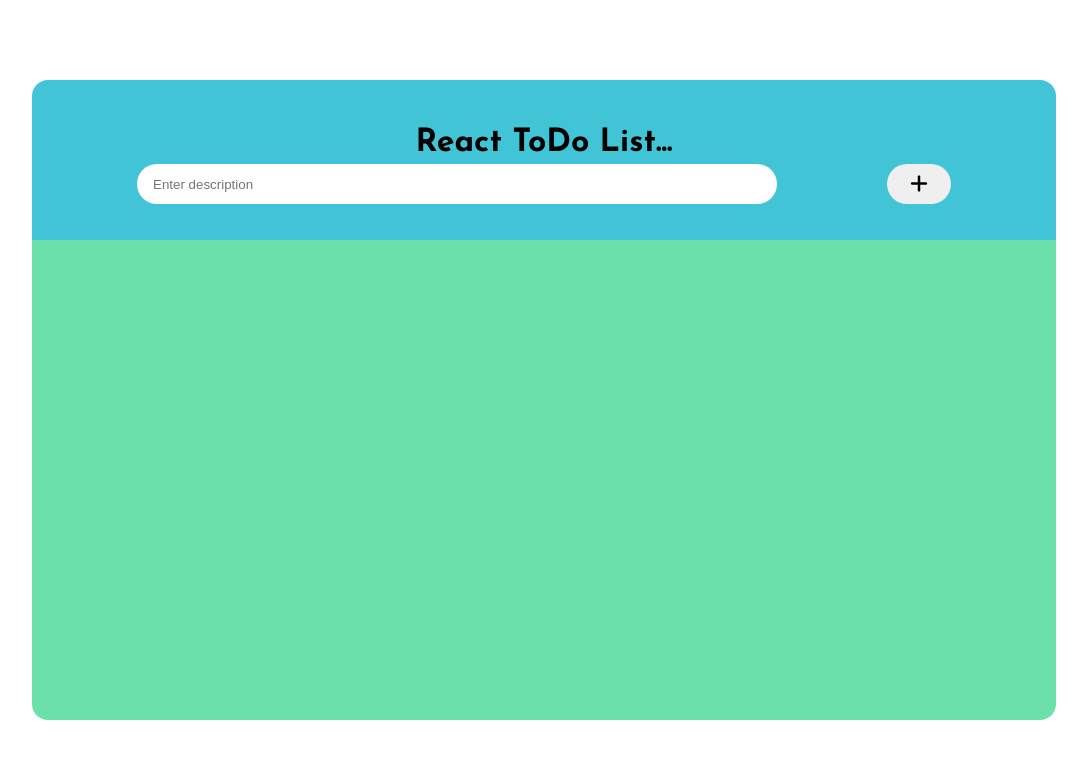
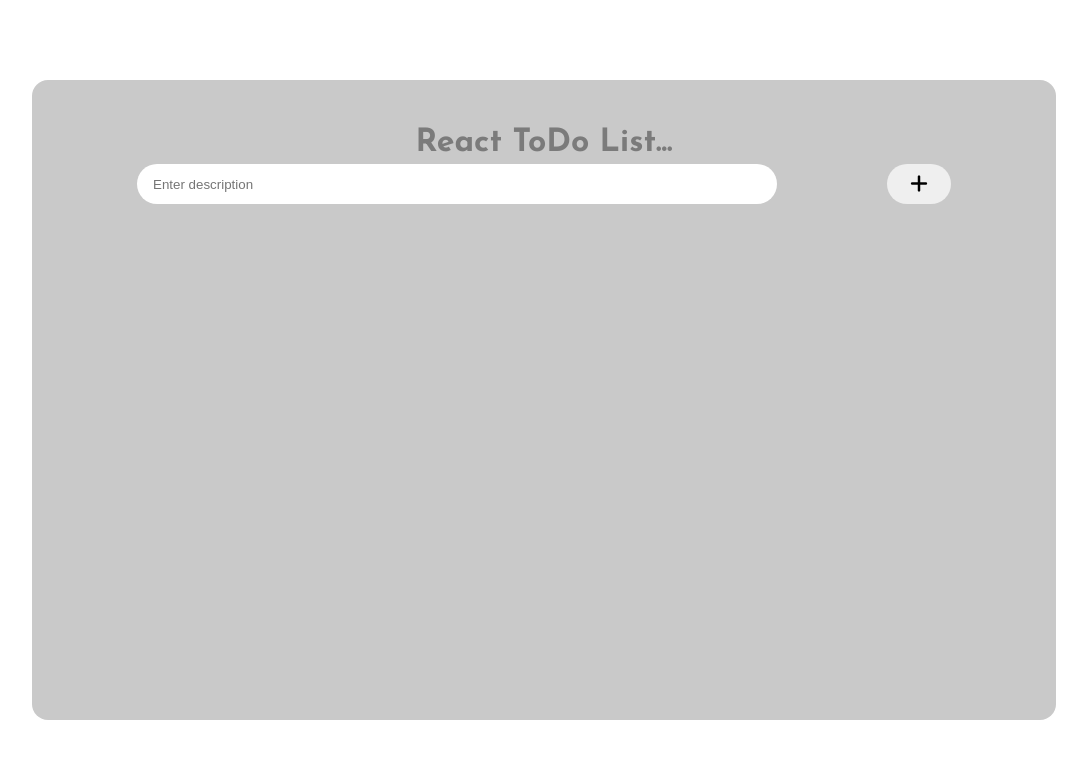
Before and after one commit to NayanUnni95/React-ToDO, a React (Vite) app: page / in a window 1280 px wide. Shown: the top 758 px of the page, without its empty margins (96-1183 px from the left). Built offline with nearby package versions, Linux system fonts and the light colour scheme; the HTML template or start-up script is replaced by a standard one.

Commit message:
update css

```diff
--- a/src/components/ToDoMain.css
+++ b/src/components/ToDoMain.css
@@ -25,16 +25,17 @@
 .container .wrapper {
   width: 80%;
   height: 80%;
-  /* background-color: aquamarine; */
+  background-color: #c9c9c9;
+  border-radius: 1rem;
 }
 .container .wrapper .header {
   width: 100%;
   height: 25%;
-  background-color: rgb(65, 197, 214);
   border-radius: 1rem 1rem 0 0;
 }
 .container .wrapper .header h1 {
   margin-top: 1rem;
+  color: #7b7b7b;
   font-family: 'Josefin Sans', sans-serif;
 }
 .container .wrapper .header .input-div {
@@ -63,13 +64,12 @@
   cursor: pointer;
 }
 .container .wrapper .header .input-div button:hover {
-  background-color: rgb(47, 241, 47);
+  background-color: #49df49;
 }
 .container .wrapper .footer {
   width: 100%;
   height: 75%;
   padding: 1rem;
-  background-color: rgb(107, 224, 170);
   overflow: scroll;
   border-radius: 0 0 1rem 1rem;
 }
@@ -82,7 +82,13 @@
   margin: 0.7rem;
   border-radius: 1rem;
   justify-content: space-around;
-  background-color: rgb(133, 133, 133);
+  background: rgb(71, 149, 255);
+  background: linear-gradient(
+    102deg,
+    rgba(71, 149, 255, 1) 0%,
+    rgba(176, 79, 244, 1) 50%,
+    rgba(236, 15, 255, 1) 100%
+  );
   overflow: scroll;
   position: relative;
 }
@@ -101,7 +107,7 @@
   cursor: pointer;
 }
 .container .wrapper .footer .content button:hover {
-  background-color: red;
+  background-color: #f53535;
 }
 .container .wrapper .footer .content input {
   width: 1rem;
@@ -127,6 +133,7 @@
   .container .wrapper {
     width: 100%;
     height: 100vh;
+    border-radius: 0;
   }
   .container .wrapper .header .input-div input[type='text'] {
     width: 18rem;
```
